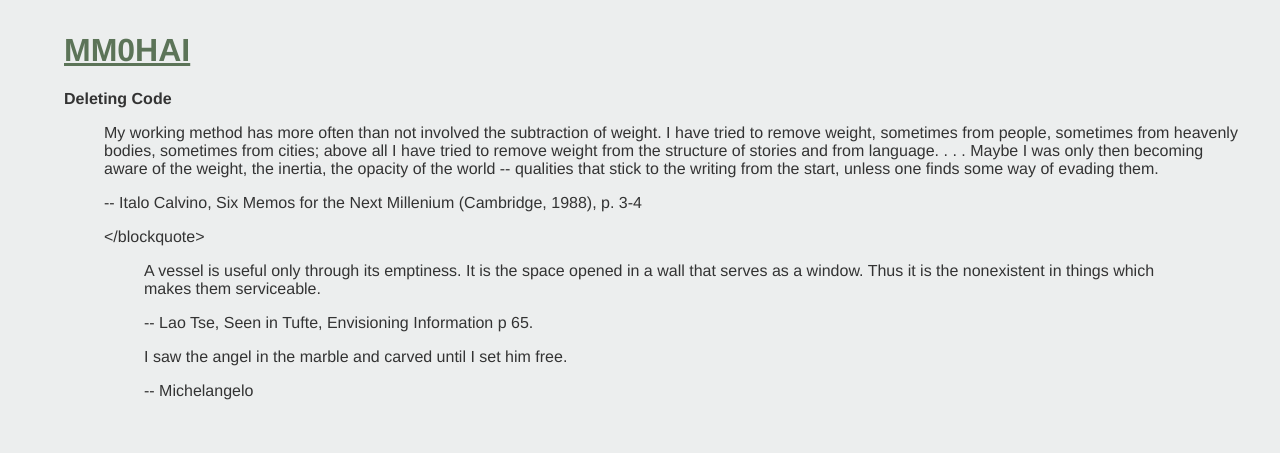
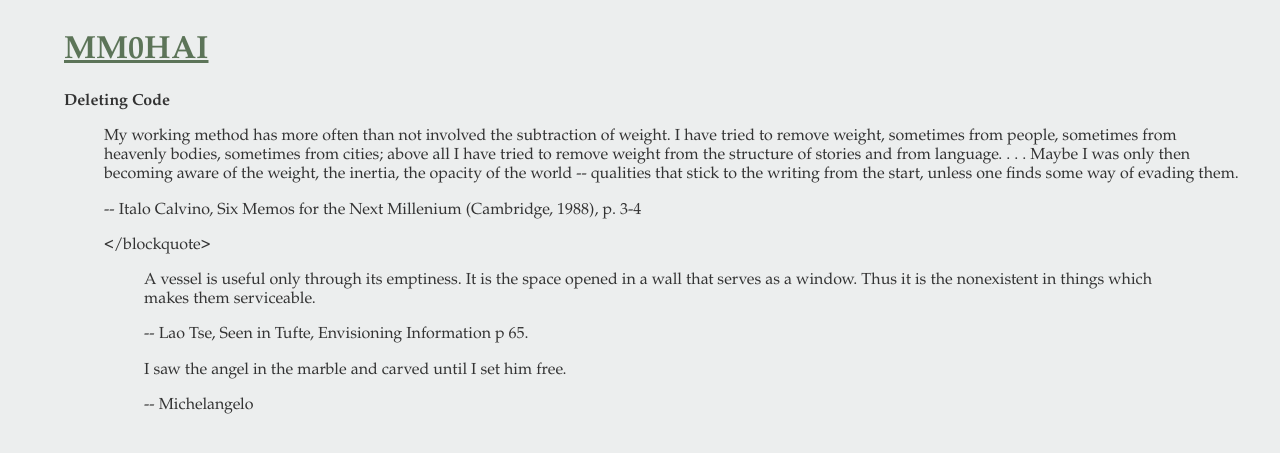
Before and after one commit to anm/anm.github.com, a Jekyll site: the page built from blog/_posts/2011-06-07-Deleting-Code.md, in a window 1280 px wide. Shown: the top 453 px of the page. Built offline with Jekyll 4.4.1, drawn with Linux system fonts in a browser that asks for light colours; Markdown is read by kramdown in place of the engine named in the settings; a style sheet for code colours, icons or effects is not loaded.

Commit message:
Serif. Typography tweaking

```diff
--- a/css/blog.css
+++ b/css/blog.css
@@ -1,6 +1,7 @@
 body {
-    font-family: 'Helvetica Neue', Arial, 'Liberation Sans', FreeSans,
-                  sans-serif;
+    font-family: Palatino, 'Palatino Linotype', Book Antiqua, serif;
+    line-height: 1.2;
+    text-rendering: optimizelegibility;
 
     background-color: #ECEEEE;
     color: #333;
```
